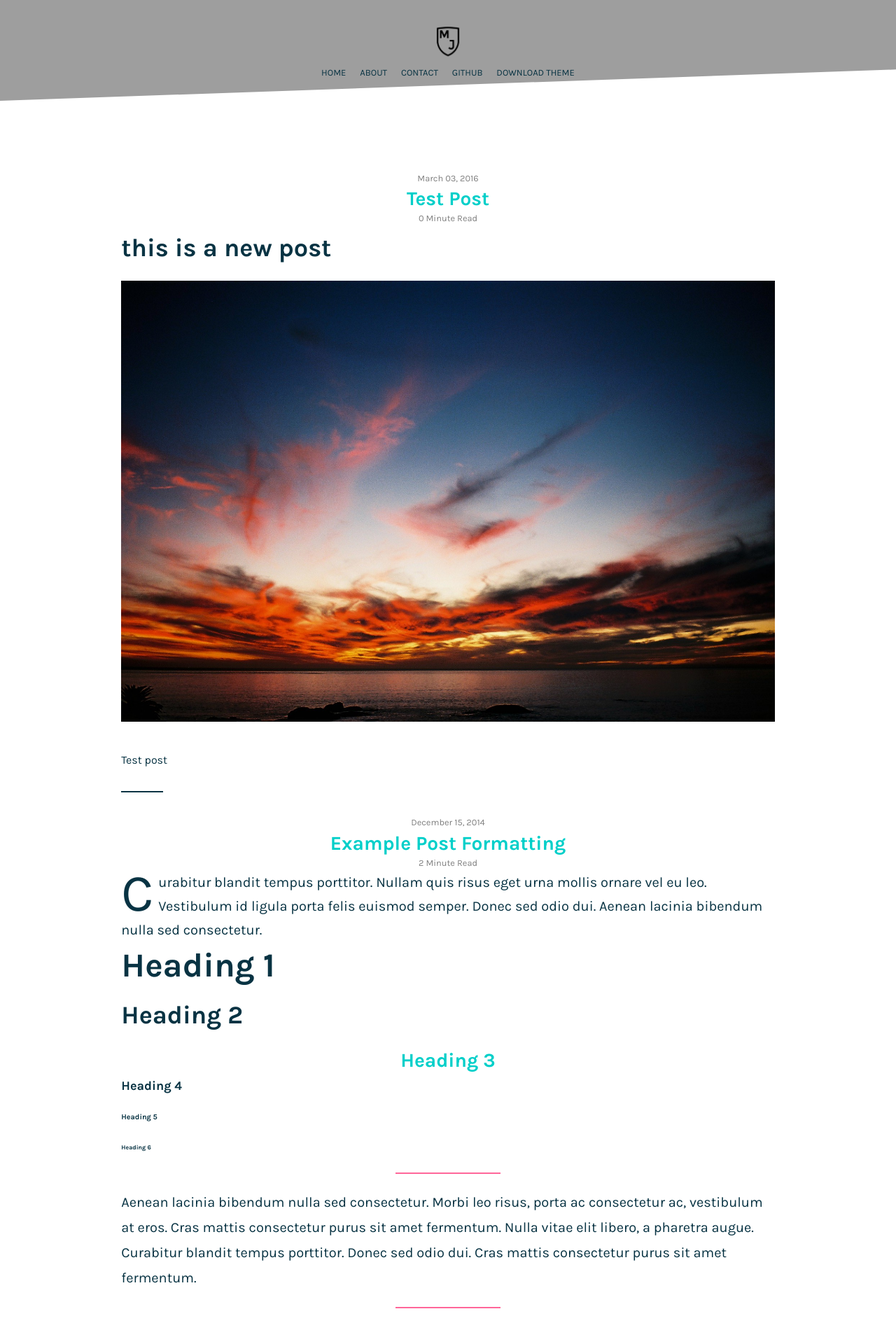
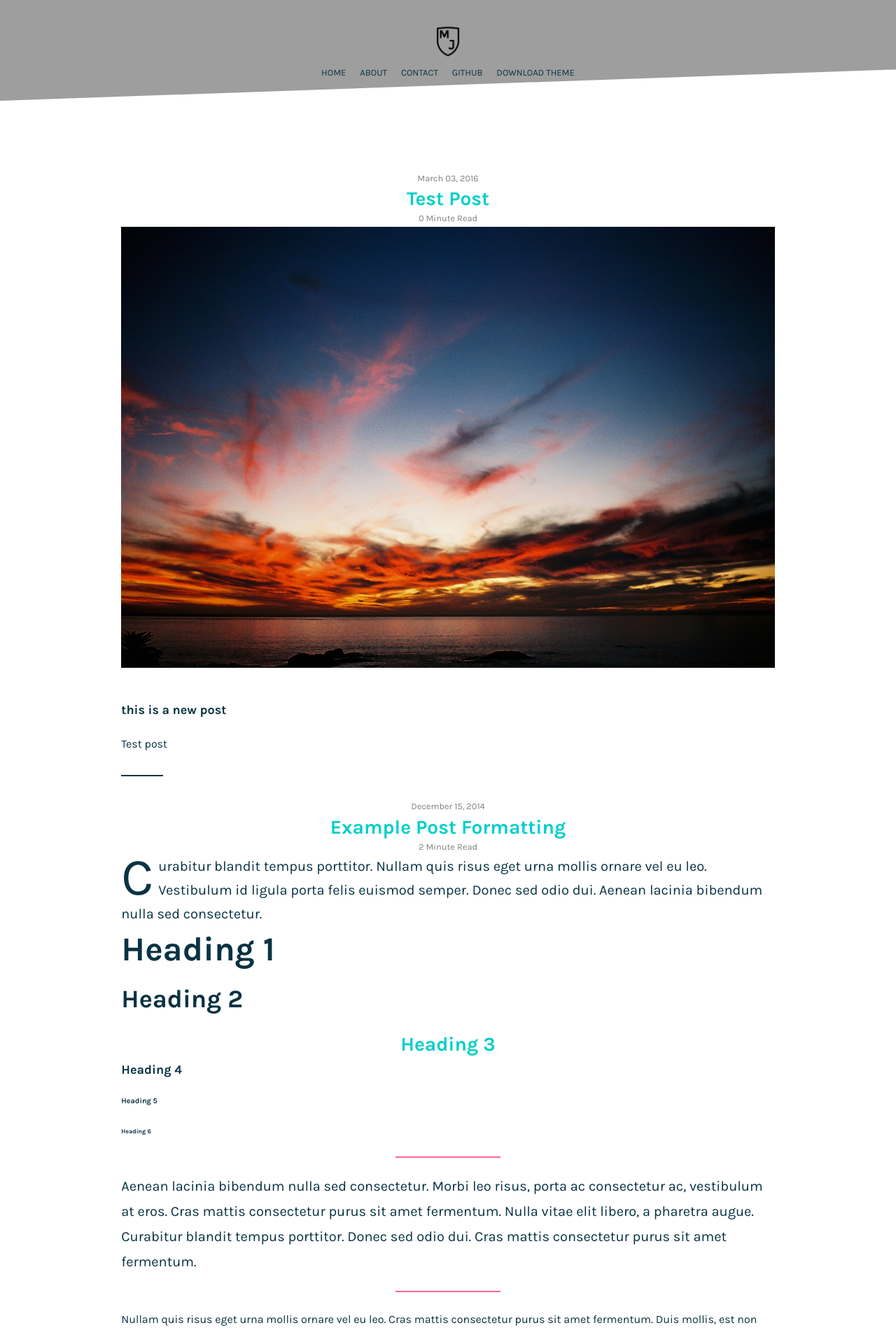
Before and after one commit to mpcousins/cousins, a Jekyll site: the page built from index.html, in a window 1280 px wide. Shown: the top 1900 px of the page at 70% size. Built offline with Jekyll 4.4.1, drawn with Linux system fonts in a browser that asks for light colours; nearby versions of some CDN libraries; some web fonts are replaced; the list of posts is cut into pages by our own code.

```diff
--- a/_posts/2016-03-03-test-post.markdown
+++ b/_posts/2016-03-03-test-post.markdown
@@ -4,6 +4,7 @@ published: true
 
 
 
-## this is a new post
+
 ![Camps Bay sunset]({{site.baseurl}}/assets/img/CNV00005.JPG)
+#### this is a new post
 Test post
```
